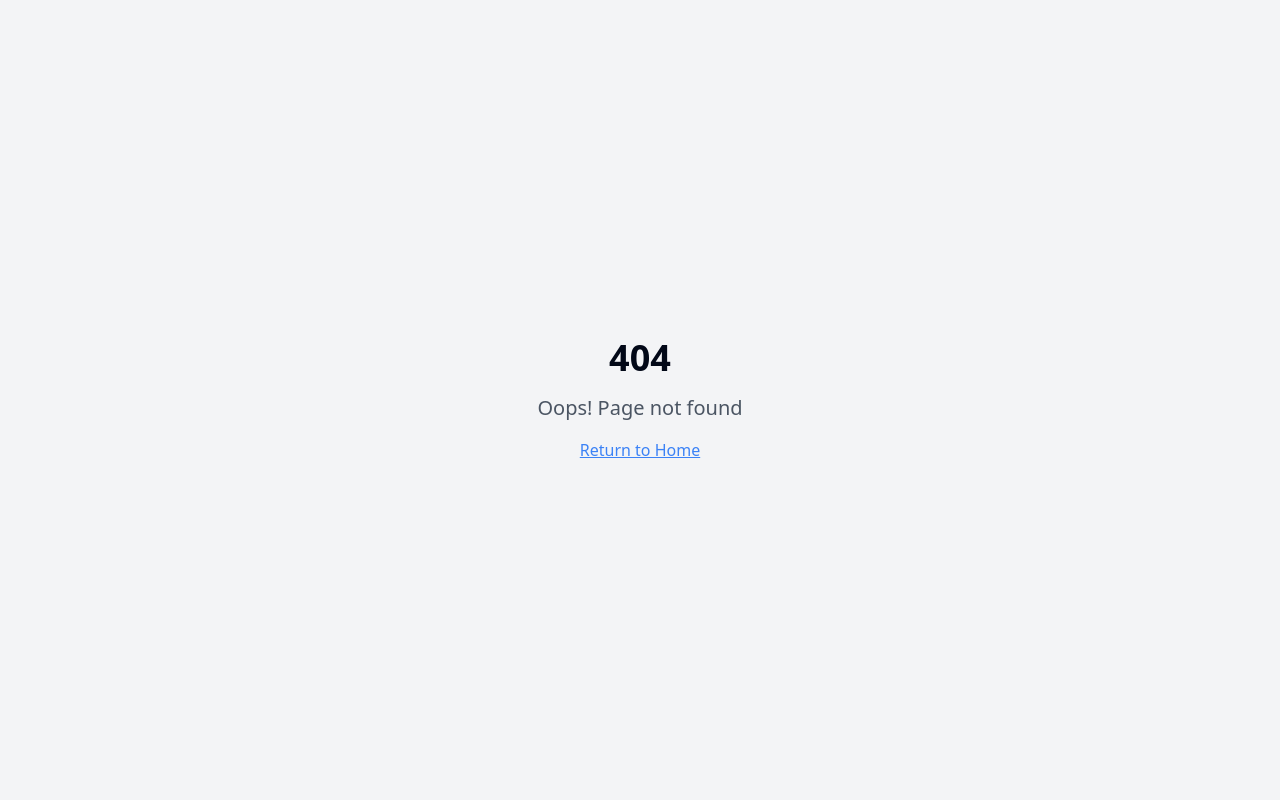
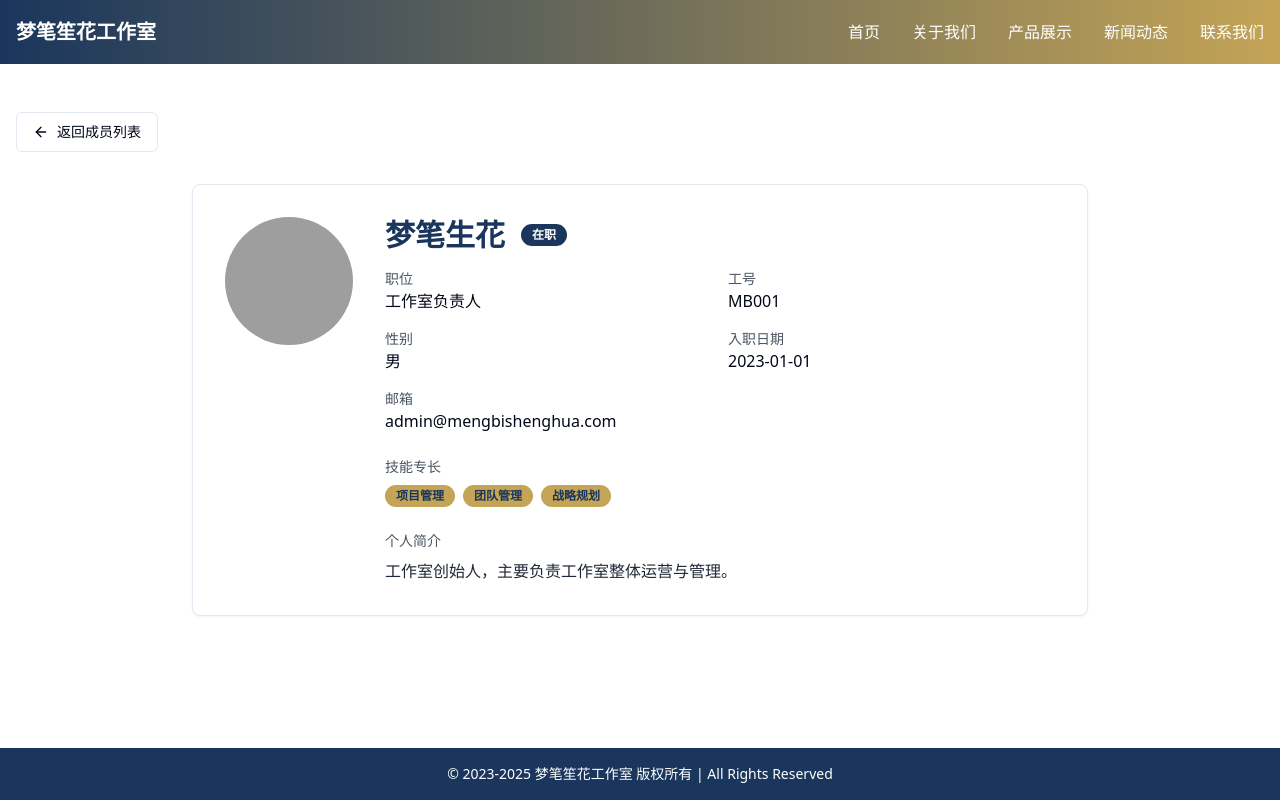
Before and after one commit to liuluomeng123/dream-pen-symphony, a React (Vite) app: page /members/1 in a window 1280 px wide. Before the commit this address had no page. Built offline with nearby package versions, Linux system fonts and the light colour scheme; grey boxes are pictures that could not be loaded.

Commit message:
Add personnel information page
Adds a new page to display personnel information, including details like nickname, gender, employee ID, job title, employment status, and a brief introduction. Also includes functionality to view individual member details.

```diff
--- a/src/App.tsx
+++ b/src/App.tsx
@@ -1,3 +1,4 @@
+
 import { QueryClient, QueryClientProvider } from "@tanstack/react-query";
 import { BrowserRouter, Routes, Route } from "react-router-dom";
 import Index from "./pages/Index";
@@ -8,6 +9,8 @@ import News from "./pages/News";
 import NewsDetail from "./pages/NewsDetail";
 import Contact from "./pages/Contact";
 import NotFound from "./pages/NotFound";
+import Members from "./pages/Members";
+import MemberDetail from "./pages/MemberDetail";
 
 const queryClient = new QueryClient();
 
@@ -22,6 +25,8 @@ const App = () => (
         <Route path="/news" element={<News />} />
         <Route path="/news/:id" element={<NewsDetail />} />
         <Route path="/contact" element={<Contact />} />
+        <Route path="/members" element={<Members />} />
+        <Route path="/members/:id" element={<MemberDetail />} />
         <Route path="*" element={<NotFound />} />
       </Routes>
     </BrowserRouter>
--- /dev/null
+++ b/src/pages/MemberDetail.tsx
@@ -0,0 +1,135 @@
+
+import { useParams, useNavigate } from "react-router-dom";
+import { ArrowLeft, User } from "lucide-react";
+import PageLayout from "@/components/PageLayout";
+import { Button } from "@/components/ui/button";
+import { Badge } from "@/components/ui/badge";
+import { Card, CardContent } from "@/components/ui/card";
+
+const members = [
+  {
+    id: 1,
+    nickname: "梦笔生花",
+    gender: "男",
+    employeeId: "MB001",
+    position: "工作室负责人",
+    status: "在职",
+    introduction: "工作室创始人，主要负责工作室整体运营与管理。",
+    avatar: "/images/avatar-placeholder.png",
+    skills: ["项目管理", "团队管理", "战略规划"],
+    email: "admin@mengbishenghua.com",
+    joinDate: "2023-01-01"
+  },
+  {
+    id: 2,
+    nickname: "星辰",
+    gender: "女",
+    employeeId: "MB002",
+    position: "前端开发工程师",
+    status: "在职",
+    introduction: "负责前端项目开发与维护，专注于用户体验优化。",
+    avatar: "/images/avatar-placeholder.png",
+    skills: ["React", "Vue", "TypeScript", "UI设计"],
+    email: "frontend@mengbishenghua.com",
+    joinDate: "2023-03-15"
+  }
+];
+
+const MemberDetail = () => {
+  const { id } = useParams();
+  const navigate = useNavigate();
+  const member = members.find((m) => m.id === Number(id));
+
+  if (!member) {
+    return (
+      <PageLayout>
+        <div className="container mx-auto px-4 py-12">
+          <h1 className="text-4xl font-bold text-primary mb-8">成员未找到</h1>
+        </div>
+      </PageLayout>
+    );
+  }
+
+  return (
+    <PageLayout>
+      <div className="container mx-auto px-4 py-12">
+        <Button
+          variant="outline"
+          onClick={() => navigate("/members")}
+          className="mb-8 flex items-center gap-2"
+        >
+          <ArrowLeft className="w-4 h-4" />
+          返回成员列表
+        </Button>
+
+        <Card className="max-w-4xl mx-auto">
+          <CardContent className="p-8">
+            <div className="flex flex-col md:flex-row gap-8 items-start">
+              {member.avatar ? (
+                <img
+                  src={member.avatar}
+                  alt={member.nickname}
+                  className="w-32 h-32 rounded-full object-cover"
+                />
+              ) : (
+                <div className="w-32 h-32 rounded-full bg-secondary flex items-center justify-center">
+                  <User className="w-16 h-16 text-secondary-foreground" />
+                </div>
+              )}
+
+              <div className="flex-1">
+                <div className="flex items-center gap-4 mb-4">
+                  <h1 className="text-3xl font-bold text-primary">{member.nickname}</h1>
+                  <Badge variant={member.status === "在职" ? "default" : "secondary"}>
+                    {member.status}
+                  </Badge>
+                </div>
+
+                <div className="grid grid-cols-1 md:grid-cols-2 gap-4 mb-6">
+                  <div>
+                    <p className="text-sm text-gray-600">职位</p>
+                    <p className="font-medium">{member.position}</p>
+                  </div>
+                  <div>
+                    <p className="text-sm text-gray-600">工号</p>
+                    <p className="font-medium">{member.employeeId}</p>
+                  </div>
+                  <div>
+                    <p className="text-sm text-gray-600">性别</p>
+                    <p className="font-medium">{member.gender}</p>
+                  </div>
+                  <div>
+                    <p className="text-sm text-gray-600">入职日期</p>
+                    <p className="font-medium">{member.joinDate}</p>
+                  </div>
+                  <div>
+                    <p className="text-sm text-gray-600">邮箱</p>
+                    <p className="font-medium">{member.email}</p>
+                  </div>
+                </div>
+
+                <div className="mb-6">
+                  <p className="text-sm text-gray-600 mb-2">技能专长</p>
+                  <div className="flex flex-wrap gap-2">
+                    {member.skills.map((skill, index) => (
+                      <Badge key={index} variant="secondary">
+                        {skill}
+                      </Badge>
+                    ))}
+                  </div>
+                </div>
+
+                <div>
+                  <p className="text-sm text-gray-600 mb-2">个人简介</p>
+                  <p className="text-gray-800">{member.introduction}</p>
+                </div>
+              </div>
+            </div>
+          </CardContent>
+        </Card>
+      </div>
+    </PageLayout>
+  );
+};
+
+export default MemberDetail;
--- /dev/null
+++ b/src/pages/Members.tsx
@@ -0,0 +1,93 @@
+
+import { Link } from "react-router-dom";
+import { Card, CardContent } from "@/components/ui/card";
+import { Badge } from "@/components/ui/badge";
+import PageLayout from "@/components/PageLayout";
+import { User } from "lucide-react";
+
+const members = [
+  {
+    id: 1,
+    nickname: "梦笔生花",
+    gender: "男",
+    employeeId: "MB001",
+    position: "工作室负责人",
+    status: "在职",
+    introduction: "工作室创始人，主要负责工作室整体运营与管理。",
+    avatar: "/images/avatar-placeholder.png"
+  },
+  {
+    id: 2,
+    nickname: "星辰",
+    gender: "女",
+    employeeId: "MB002",
+    position: "前端开发工程师",
+    status: "在职",
+    introduction: "负责前端项目开发与维护，专注于用户体验优化。",
+    avatar: "/images/avatar-placeholder.png"
+  }
+];
+
+const Members = () => {
+  return (
+    <PageLayout>
+      <div className="container mx-auto px-4 py-12">
+        <h1 className="text-4xl font-bold text-primary mb-8 animate-fade-up">团队成员</h1>
+        <div className="grid grid-cols-1 md:grid-cols-2 lg:grid-cols-3 gap-8">
+          {members.map((member, index) => (
+            <Link
+              to={`/members/${member.id}`}
+              key={member.id}
+              className="block"
+            >
+              <Card
+                className="hover:shadow-lg transition-all duration-300 animate-fade-up transform hover:-translate-y-1"
+                style={{ animationDelay: `${index * 0.2}s` }}
+              >
+                <CardContent className="p-6">
+                  <div className="flex items-center gap-4 mb-4">
+                    {member.avatar ? (
+                      <img
+                        src={member.avatar}
+                        alt={member.nickname}
+                        className="w-16 h-16 rounded-full object-cover"
+                      />
+                    ) : (
+                      <div className="w-16 h-16 rounded-full bg-secondary flex items-center justify-center">
+                        <User className="w-8 h-8 text-secondary-foreground" />
+                      </div>
+                    )}
+                    <div>
+                      <h3 className="text-xl font-bold text-primary">{member.nickname}</h3>
+                      <p className="text-sm text-gray-600">{member.position}</p>
+                    </div>
+                  </div>
+                  <div className="space-y-2">
+                    <div className="flex items-center gap-2">
+                      <span className="text-sm text-gray-600">工号：</span>
+                      <span>{member.employeeId}</span>
+                    </div>
+                    <div className="flex items-center gap-2">
+                      <span className="text-sm text-gray-600">性别：</span>
+                      <span>{member.gender}</span>
+                    </div>
+                    <div className="flex items-center gap-2">
+                      <Badge variant={member.status === "在职" ? "default" : "secondary"}>
+                        {member.status}
+                      </Badge>
+                    </div>
+                    <p className="text-sm text-gray-600 mt-4 line-clamp-2">
+                      {member.introduction}
+                    </p>
+                  </div>
+                </CardContent>
+              </Card>
+            </Link>
+          ))}
+        </div>
+      </div>
+    </PageLayout>
+  );
+};
+
+export default Members;
```
